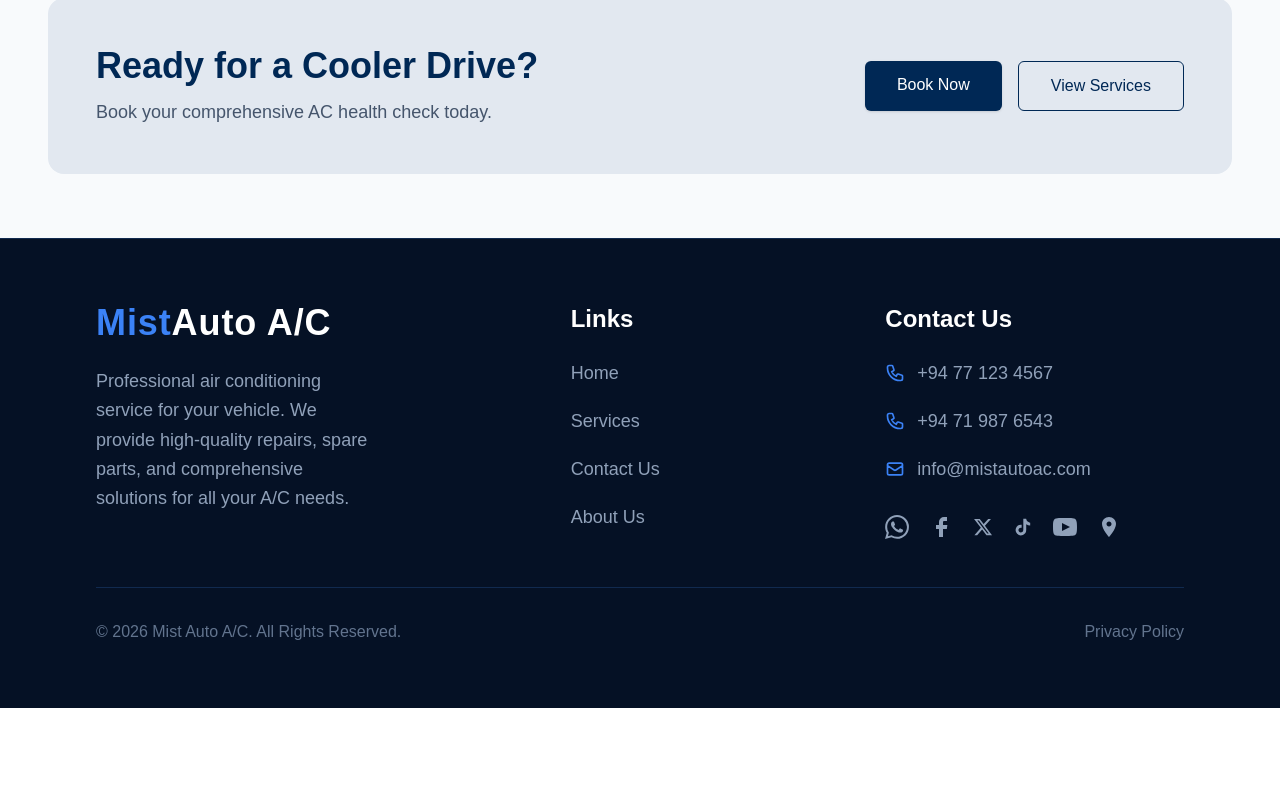
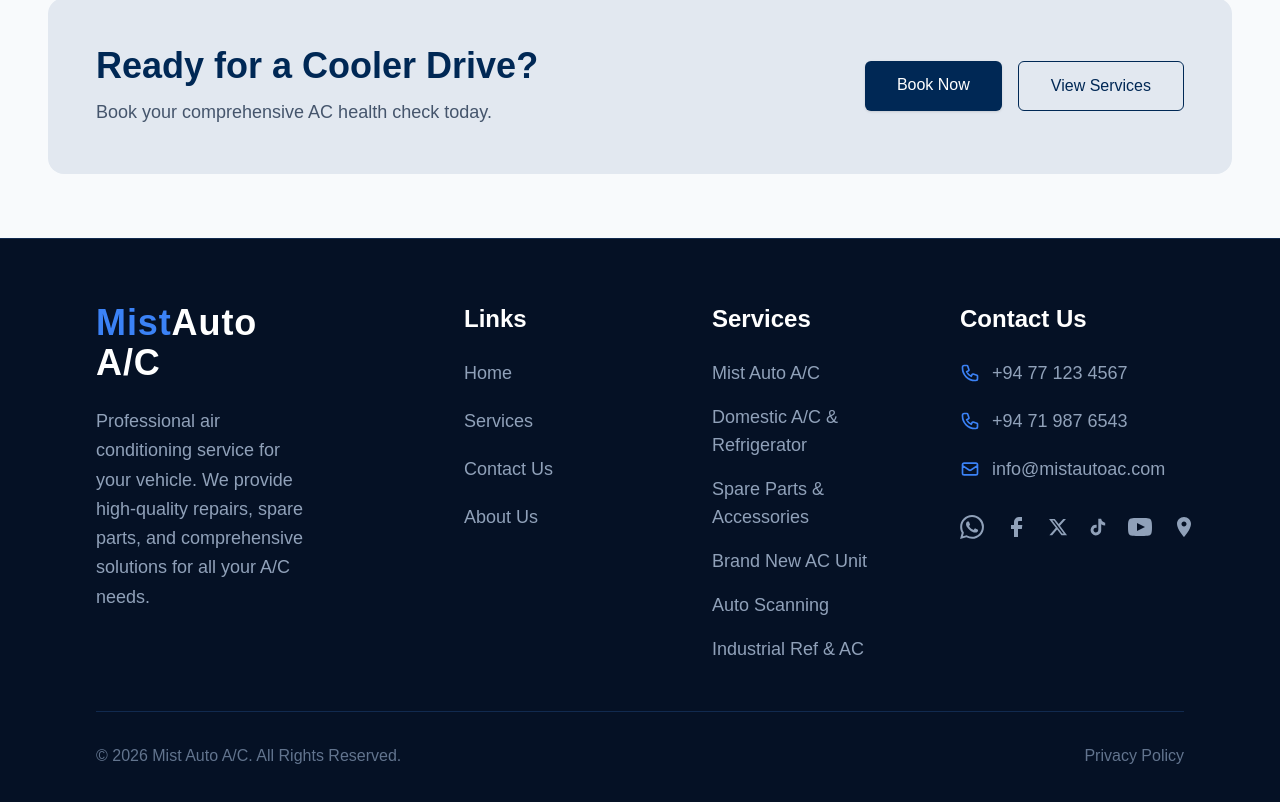
Before and after one commit to Tharaka-Maheshwara/misautoac-new, a Next.js app: page /pages/about in a window 1280 px wide. Shown: the part 2246-3048 px from the top of the page. Before the commit the page ends 2954 px from the top, so only its background shows below. Built offline with nearby package versions, Linux system fonts and the light colour scheme.

Commit message:
footer modify

```diff
--- a/src/components/layout/Footer.tsx
+++ b/src/components/layout/Footer.tsx
@@ -5,7 +5,7 @@ export default function Footer() {
   return (
     <footer className="bg-[#051125] text-slate-300 py-16 border-t border-[#112a4f]">
       <div className="w-full px-6 md:px-12 lg:px-24">
-        <div className="grid grid-cols-1 md:grid-cols-3 gap-16 lg:gap-24 mb-12">
+        <div className="grid grid-cols-1 md:grid-cols-2 lg:grid-cols-4 gap-12 lg:gap-16 mb-12">
           {/* Column 1: Brand & Description */}
           <div className="col-span-1">
             <h2 className="text-4xl font-bold mb-6 tracking-wide">
@@ -55,6 +55,45 @@ export default function Footer() {
                   className="hover:text-blue-400 transition-colors"
                 >
                   About Us
+                </Link>
+              </li>
+            </ul>
+          </div>
+
+          {/* Column 3: Services */}
+          <div className="col-span-1 pl-0 md:pl-10 lg:pl-10">
+            <h3 className="text-white font-semibold text-xl md:text-2xl mb-6">
+              Services
+            </h3>
+            <ul className="space-y-4 text-base md:text-lg text-slate-400">
+              <li>
+                <Link href="/pages/services" className="hover:text-blue-400 transition-colors">
+                  Mist Auto A/C
+                </Link>
+              </li>
+              <li>
+                <Link href="/pages/services" className="hover:text-blue-400 transition-colors">
+                  Domestic A/C & Refrigerator
+                </Link>
+              </li>
+              <li>
+                <Link href="/pages/services" className="hover:text-blue-400 transition-colors">
+                  Spare Parts & Accessories
+                </Link>
+              </li>
+              <li>
+                <Link href="/pages/services" className="hover:text-blue-400 transition-colors">
+                  Brand New AC Unit
+                </Link>
+              </li>
+              <li>
+                <Link href="/pages/services" className="hover:text-blue-400 transition-colors">
+                  Auto Scanning
+                </Link>
+              </li>
+              <li>
+                <Link href="/pages/services" className="hover:text-blue-400 transition-colors">
+                  Industrial Ref & AC
                 </Link>
               </li>
             </ul>
```
